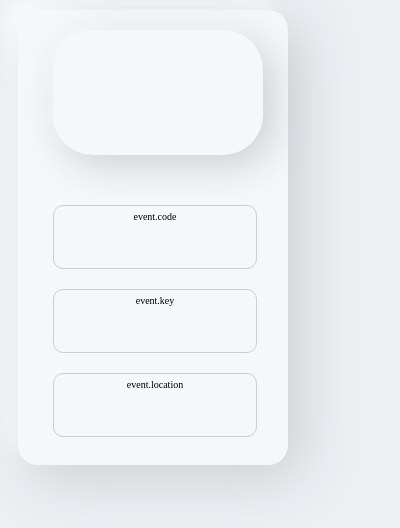
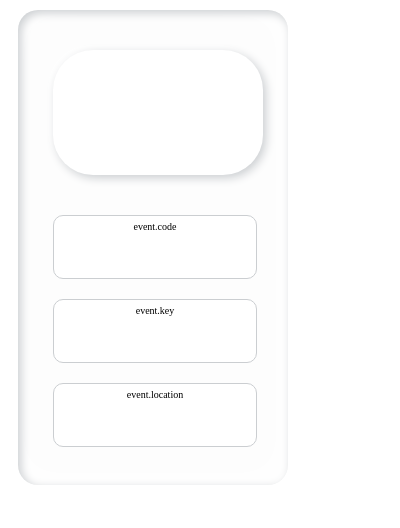
Before and after one commit to PCHANUL/chromeExtensions, a browser extension: page KeyCode/popup.html in a window 400 px wide. Drawn offline with Linux system fonts and the light colour scheme.

Commit message:
"KeyCode"_Update css

```diff
--- a/KeyCode/App.js
+++ b/KeyCode/App.js
@@ -29,6 +29,13 @@ class App {
       this.render({ $target });
     });
 
+    document.addEventListener('mousedown', (event) => {
+      console.log(event)
+      // event.clientX
+      // event.clientY
+
+    })
+
 
     this.render({ $target });
   }
@@ -52,5 +59,8 @@ class App {
       </div>
     </div>
     `;
+    let click = document.createElement('div');
+    click.className = 'click'
+    $target.appendChild(click)
   }
 }
--- a/KeyCode/style.css
+++ b/KeyCode/style.css
@@ -1,5 +1,5 @@
 body{
-  background: #ecf0f3;
+  background: #fff;
 }
 /* #keyCode{
 } */
@@ -7,11 +7,11 @@ body{
   width: 200px;
   height: 400px;
   margin: 10px;
-  padding: 20px 35px 35px 35px;
+  padding: 40px 35px 35px 35px;
   border-radius: 20px;
-  background: #f6f7f8;
-  box-shadow: 13px 13px 60px #cbced1,
-              -13px -13px 20px #ffffff;
+  background: #fdfdfd;
+  box-shadow: inset 3px 3px 10px #cbced1,
+              inset -3px -3px 40px #ffffff;
 }
 .keyCodeDiv{
   text-align: center;
@@ -19,10 +19,10 @@ body{
   width: 200px;
   height: 100px;
   padding: 20px 5px 5px 5px;
-  margin-bottom: 50px;
+  margin-bottom: 40px;
   border-radius: 40px;
-  background: #f6f7f8;
-  box-shadow: 10px 10px 40px #cbced1,
+  background: #fff;
+  box-shadow: 3px 3px 10px #cbced1,
              -3px -3px 10px #ffffff;
 }
 .codeBox{
@@ -33,9 +33,9 @@ body{
   border-radius: 10px;
   padding: 1px;
   border: 1px solid #cbced1;
-  background: #f6f7f8;
-  /* box-shadow: 3px 3px 10px #e3e4e6,
-             -3px -3px 10px #f6f7f8; */
+  background: #ffffff;
+  /* box-shadow: inset 3px 3px 10px #e3e4e6,
+             inset -3px -3px 10px #f6f7f8; */
 }
 
 .eleName{
@@ -47,3 +47,10 @@ body{
   line-height: 0px;
   font-size: 25px;
 }
+
+.click {
+  position: absolute;
+  width: '100px';
+  height: '100px';
+  background-color: '#000';
+}
```
Also changed, not shown: DragTyping/script.js (+9 -0 lines), DragTyping/manifest.json.
